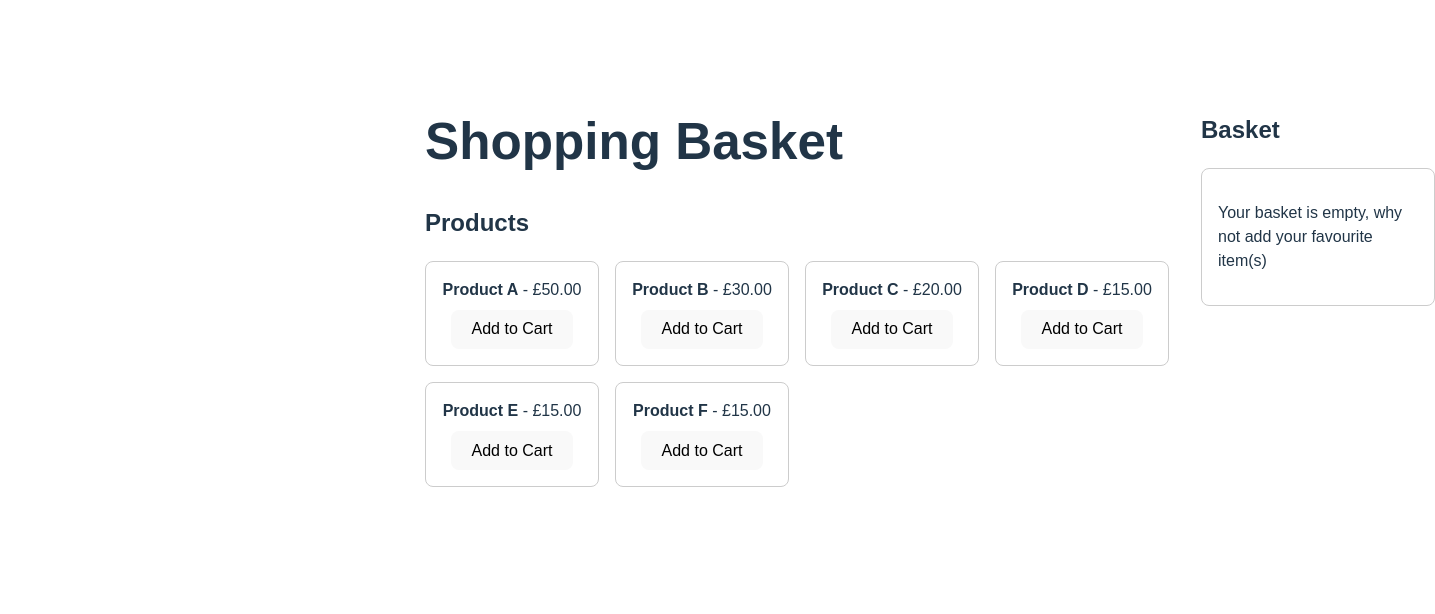
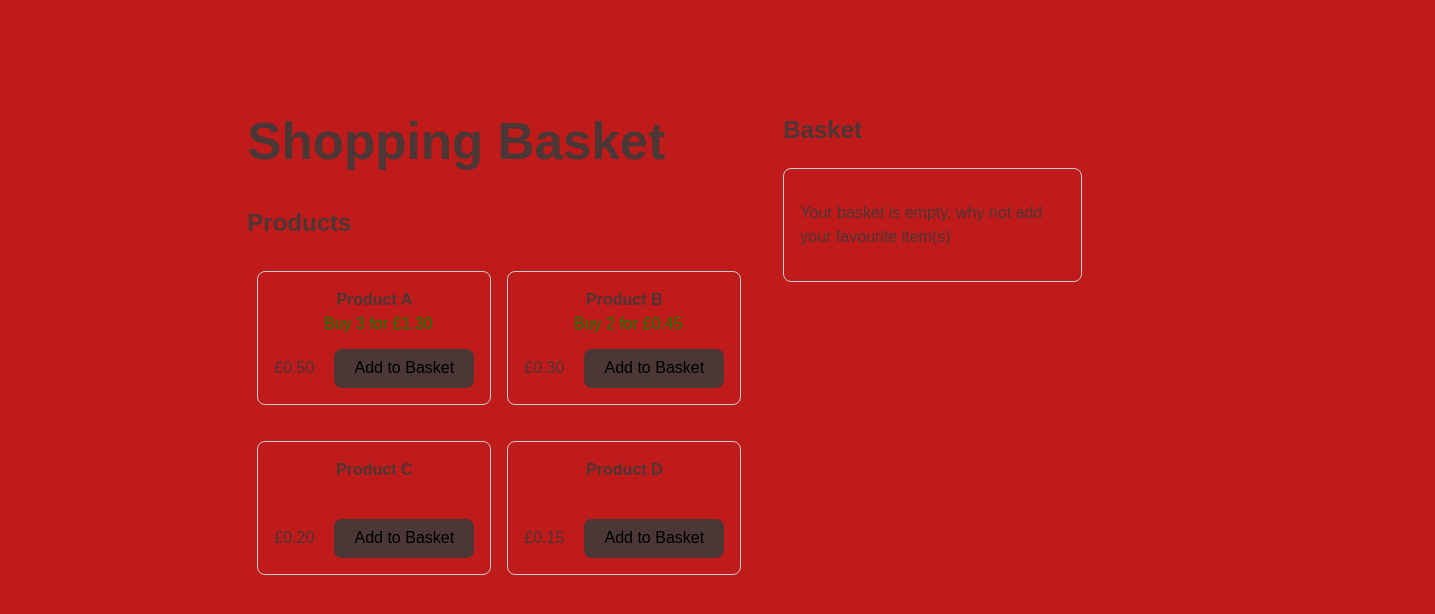
Before and after one commit to joliman89/Kata, a React (Vite) app: page / in a window 1280 px wide. Shown: the top 614 px of the page, 1435 px wide, since content can reach past the window. Built offline with nearby package versions, Linux system fonts and the light colour scheme.

Commit message:
update styling and move to seperate css

```diff
--- a/src/App.tsx
+++ b/src/App.tsx
@@ -47,29 +47,30 @@ const removeFromBasket = (product: Product) => {
   });
 };
 
-  return (
-<div
+return (
+  <div
     style={{
-      maxWidth: 900,
-      margin: "2rem auto",
+      display: "flex",
+      flexDirection: "row",
+      justifyContent: "center",
+      alignItems: "flex-start",
+      gap: "2rem",
+      margin: "4rem auto",
       fontFamily: "sans-serif",
       minHeight: "80vh",
-      display: "flex",
-      flexDirection: "row",
-      gap: "2rem",
-      alignItems: "flex-start",
-      justifyContent: "center",
     }}
   >
-    <div style={{ flex: 2 }}>
+    <div style={{ flex: 1 }}>
+    </div>
+    <div style={{ flex: 2, width: "80%"  }}>
       <h1>Shopping Basket</h1>
       <ProductList products={currentProducts} addToBasket={addToBasket} />
     </div>
-    <div style={{ flex: 1 }}>
+    <div style={{ flex: 1, width: "20%" }}>
       <Checkout basket={basket} emptyBasket={emptyBasket} removeFromBasket={removeFromBasket} />
     </div>
   </div>
-  );
+);
 }
 
 export default App
--- a/src/components/Checkout.tsx
+++ b/src/components/Checkout.tsx
@@ -2,14 +2,15 @@ import React from "react";
 import "../styles/common.css";
 import { RxCrossCircled } from "react-icons/rx";
 import { type BasketItem, type Promotion, type BasketList, currentPromotions } from "../config/constants";
+import { MdDiscount } from "react-icons/md";
 
 function getItemTotal(item: BasketItem, promotions: Promotion[]) {
-  const promo = promotions.find(
-    (p) => p.sku === item.product.sku && item.quantity >= p.minQuantity
-  );
-  if (promo) {
-    return promo.discountPrice;
-  }
+    const promo = promotions.find(p => p.sku === item.product.sku);
+  if (promo && item.quantity >= promo.groupSize) {
+    //work out how many groups of each item you have to allow multi discounts
+const groups = Math.floor(item.quantity / promo.groupSize);
+    const remainder = item.quantity % promo.groupSize;
+    return groups * promo.discountPrice + remainder * item.product.unitPrice;  }
   return item.quantity * item.product.unitPrice;
 }
 
@@ -21,47 +22,33 @@ const total = basket.reduce(
 );
 
   return (
-    <div style={{ marginTop: 32 }} className="card">
+    <div className="checkout-card card">
       <h2>Basket</h2>
        {basket.length === 0 ?
        (
-        <div style={{
-                  border: "1px solid #ccc",
-                  borderRadius: 8,
-                  padding: 16,
-                  minWidth: 200,
-                  display: "flex",
-                  flexDirection: "column",
-                  alignItems: "center",
-                }}>
+        <div className="basket-container">
         <p>Your basket is empty, why not add your favourite item(s)</p>
         </div>
        ) : (
-          <div style={{
-                  border: "1px solid #ccc",
-                  borderRadius: 8,
-                  padding: 16,
-                  minWidth: 200,
-                  display: "flex",
-                  flexDirection: "column",
-                  alignItems: "center",
-                }}>
-                <span style={{ paddingTop: "10px", fontWeight: "bold" }}>
-                  Subtotal: £{total.toFixed(2)}</span>
+          <div className="basket-container">
+            <div className="subtotal">
+                <span>
+                  Subtotal: £{(total / 100).toFixed(2)}</span>
+            </div>
             {basket.map((item) => {
-              const promo = currentPromotions.find((p) => p.sku === item.product.sku && item.quantity >= p.minQuantity
+              const promo = currentPromotions.find((p) => p.sku === item.product.sku && item.quantity >= p.groupSize
               );
               return (
-              <span key={item.product.sku} style={{paddingTop: "10px"}}>
+              <span key={item.product.sku} className="basket-item">
                 <RxCrossCircled onClick={() => removeFromBasket(item.product)}/>
-                <span style={{display: "inline", paddingLeft: "10px"}}>
-                {item.product.name} x {item.quantity} = £{getItemTotal(item, currentPromotions).toFixed(2)}
-                {promo && <span style={{ color: "green" }}>Promotion applied!</span>}
+                <span className="basket-item-details">
+                {item.product.name} x {item.quantity} = £{(getItemTotal(item, currentPromotions) / 100).toFixed(2)}
                 </span>
+                {promo && <span className="basket-promotion"><MdDiscount /></span>}
               </span>
-  );
+              );
 })}
-            <span style={{paddingTop: "10px", display: "flex", gap: "12px"}}>
+            <span className="basket-actions">
             <button onClick={emptyBasket}>Empty Basket</button><button>Checkout</button>
             </span>
           </div>
--- a/src/components/ProductList.tsx
+++ b/src/components/ProductList.tsx
@@ -1,6 +1,6 @@
 import React from "react";
 import "../styles/common.css";
-import { type ProductListData, MAX_PER_ROW } from "../config/constants";
+import { type ProductListData, currentPromotions, MAX_PER_ROW } from "../config/constants";
 
 
 const ProductList: React.FC<ProductListData> = ({products, addToBasket }) => {
@@ -13,30 +13,37 @@ const ProductList: React.FC<ProductListData> = ({products, addToBasket }) => {
 return (
     <div>
       <h2>Products</h2>
-      <div style={{ display: "flex", flexDirection: "column", gap: 16 }}>
+      <div className="product-container">
         {rows.map((row, rowIdx) => (
-          <div key={rowIdx} style={{ display: "flex", gap: 16 }}>
-            {row.map((product) => (
+          <div key={rowIdx} className="product-row">
+            {row.map((product) => {
+              const promo = currentPromotions.find((p) => p.sku === product.sku
+              );
+              return (
               <div
                 key={product.sku}
-                style={{
-                  border: "1px solid #ccc",
-                  borderRadius: 8,
-                  padding: 16,
-                  minWidth: 140,
-                  display: "flex",
-                  flexDirection: "column",
-                  alignItems: "center",
-                }}
-              >
+                className="product-card">
                 <span>
-                  <strong>{product.name}</strong> - £{product.unitPrice.toFixed(2)}
+                  <strong>{product.name}</strong>
                 </span>
-                <button style={{ marginTop: 8 }} onClick={() => addToBasket(product)}>
-                  Add to Cart
+                {promo && (
+                  <span className="promotion-info">
+                    Buy {promo.groupSize} for £{(promo.discountPrice / 100).toFixed(2)}
+                    </span>
+                )}
+                <div className="product-price-container">
+                <span className="product-price">
+                 £{(product.unitPrice / 100).toFixed(2)}
+                 </span>
+                 <span>
+                <button onClick={() => addToBasket(product)}>
+                  Add to Basket
                 </button>
+                </span>
               </div>
-            ))}
+            </div>
+            )
+          })}
           </div>
         ))}
       </div>
--- a/src/config/constants.ts
+++ b/src/config/constants.ts
@@ -19,9 +19,7 @@ export const currentProducts: Product[] = [
   {sku: "A", name: "Product A", unitPrice: 50},
   {sku: "B", name: "Product B", unitPrice: 30},
   {sku: "C", name: "Product C", unitPrice: 20},
-  {sku: "D", name: "Product D", unitPrice: 15},
-  {sku: "E", name: "Product E", unitPrice: 15},
-  {sku: "F", name: "Product F", unitPrice: 15}
+  {sku: "D", name: "Product D", unitPrice: 15}
 ];
 
 export type ProductListData = {
@@ -29,15 +27,15 @@ export type ProductListData = {
   addToBasket: (product: Product) => void;
 }
 
-export const MAX_PER_ROW = 4;
+export const MAX_PER_ROW = 2;
 
 export type Promotion = {
   sku: string;
-  minQuantity: number;
+  groupSize: number;
   discountPrice: number;
 };
 
 export const currentPromotions: Promotion[] = [
-  { sku: "A", minQuantity: 3, discountPrice: 130 },
-  { sku: "B", minQuantity: 2, discountPrice: 45 }
+  { sku: "A", groupSize: 3, discountPrice: 130 },
+  { sku: "B", groupSize: 2, discountPrice: 45 }
 ];
--- a/src/index.css
+++ b/src/index.css
@@ -2,12 +2,10 @@
   font-family: system-ui, Avenir, Helvetica, Arial, sans-serif;
   line-height: 1.5;
   font-weight: 400;
-  align-items: center;
-  margin-left: 30rem;
 
   color-scheme: light dark;
-  color: rgba(255, 255, 255, 0.87);
-  background-color: #242424;
+  color: #C5392D;
+  background-color: #ffffff;
 
   font-synthesis: none;
   text-rendering: optimizeLegibility;
@@ -17,11 +15,11 @@
 
 a {
   font-weight: 500;
-  color: #646cff;
+  color: #9B453D;
   text-decoration: inherit;
 }
 a:hover {
-  color: #535bf2;
+  color: #6B0901;
 }
 
 body {
@@ -44,12 +42,13 @@ button {
   font-size: 1em;
   font-weight: 500;
   font-family: inherit;
-  background-color: #1a1a1a;
+  background-color: #C5392D;
   cursor: pointer;
   transition: border-color 0.25s;
 }
 button:hover {
-  border-color: #646cff;
+  background-color: #F0210E;
+  border-color: #F0210E;
 }
 button:focus,
 button:focus-visible {
@@ -58,13 +57,13 @@ button:focus-visible {
 
 @media (prefers-color-scheme: light) {
   :root {
-    color: #213547;
-    background-color: #ffffff;
+    color: #4A3736;
+    background-color: #c01b1b;
   }
   a:hover {
-    color: #747bff;
+    color: #4A3736;
   }
   button {
-    background-color: #f9f9f9;
+    background-color: #4A3736;
   }
 }
--- a/src/styles/common.css
+++ b/src/styles/common.css
@@ -1,9 +1,84 @@
-.card {
-  border: "1px solid #ccc";
-  border-radius: 8;
-  padding: 16;
-  min-width: 140;
-  display: "flex";
-  flex-direction: "column";
-  align-items: "center";
+.checkout-card {
+  margin-top: 32px;
 }
+
+.basket-container {
+  border: 1px solid #ccc;
+  border-radius: 8px;
+  padding: 16px;
+  min-width: 265px;
+  display: flex;
+  flex-direction: column;
+  align-items: left;
+}
+
+.subtotal {
+  padding-top: 10px;
+  font-weight: bold;
+  align-items: center;
+  display: flex;
+
+}
+
+.basket-item {
+  padding-top: 10px;
+}
+
+.basket-item-details {
+  display: inline;
+  padding-left: 10px;
+}
+
+.basket-promotion {
+  padding: 10px;
+  color: green;
+}
+
+.promotion-info {
+  margin-left: 8px;
+  color: green;
+}
+
+.basket-actions {
+  padding-top: 10px;
+  display: flex;
+  gap: 12px;
+}
+
+.product-container {
+  display: flex;
+  flex-direction: column;
+  gap: 16px;
+}
+
+.product-row {
+  display: flex;
+  padding: 10px ;
+  gap: 16px;
+}
+
+.product-card {
+  border: 1px solid #ccc;
+  border-radius: 8px;
+  padding: 16px;
+  min-width: 200px;
+  display: flex;
+  flex-direction: column;
+  align-items: center;
+  min-height: 100px;
+  position: relative;
+}
+
+.product-price {
+margin-right: 20px;
+}
+
+.product-price-container {
+  display: flex;
+  width: 100%;
+  justify-content: flex-end;
+  align-items:  center;
+  position: absolute;
+  bottom: 16px;
+  right: 16px;
+}
```
